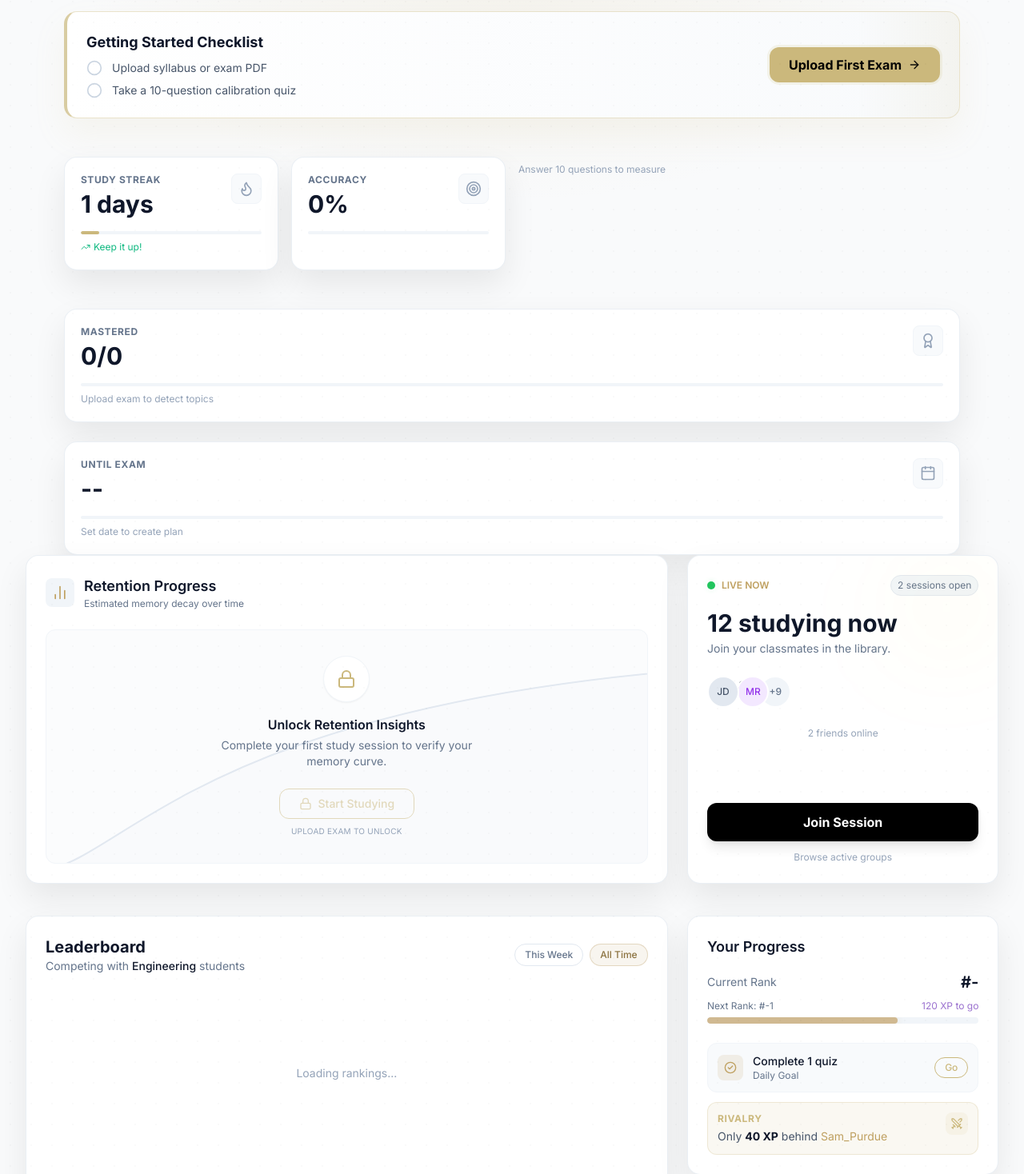
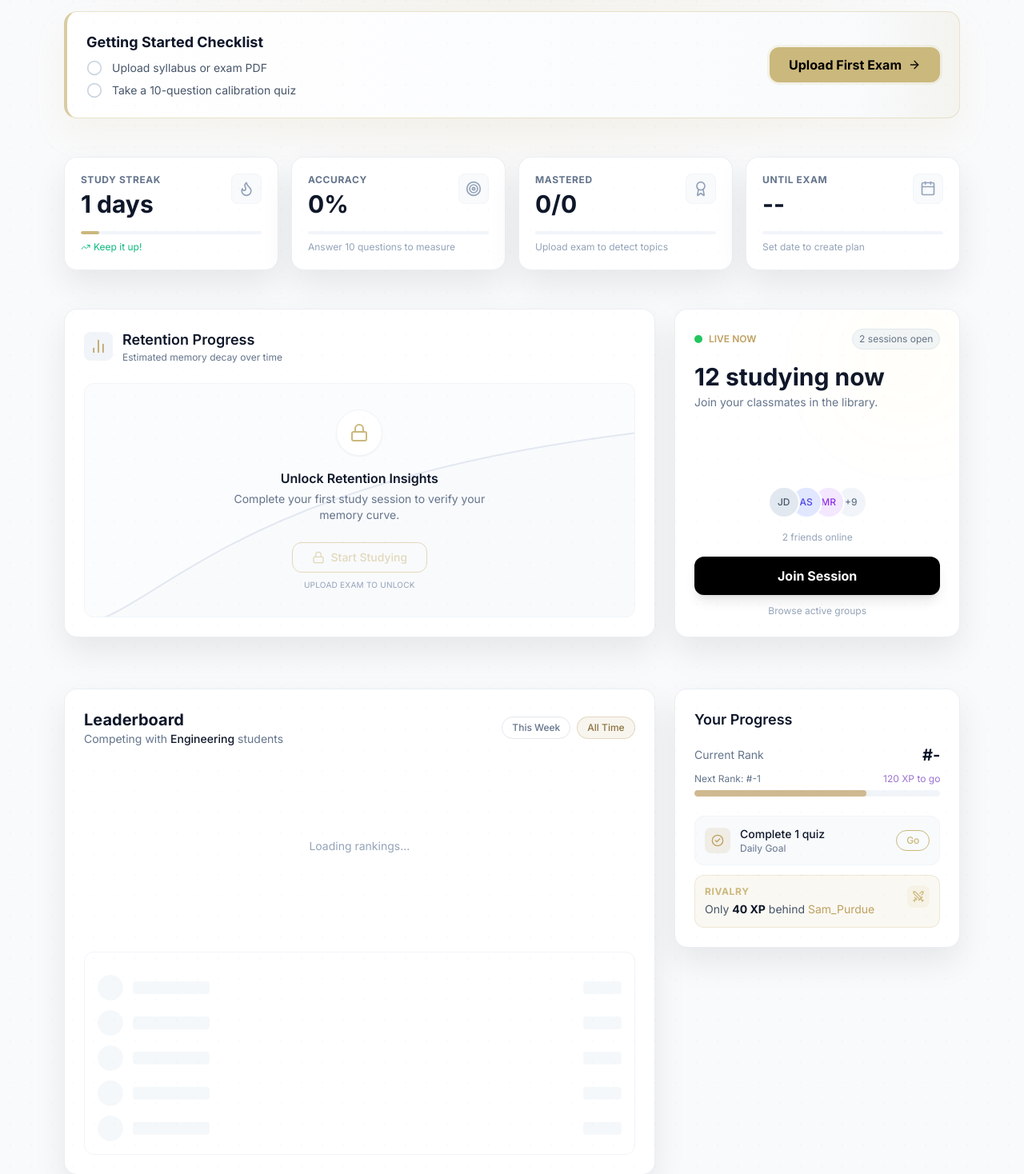
Before and after one commit to veersanyal/LearningApp, a Flask app: page /dashboard in a window 1280 px wide. Shown: the part 167-1635 px from the top of the page at 80% size. Run offline with Flask 3, Linux system fonts and the light colour scheme; a user stored in the database is signed in; data comes from the database, SQL or seed files in the repository; tables that the repository leaves empty hold one stand-in row (values such as "Sample post"); some libraries are stand-ins or nearby versions.

Commit message:
Fix Layout: Repair KPI Grid Structure & Improve Card Density

```diff
--- a/templates/dashboard.html
+++ b/templates/dashboard.html
@@ -148,7 +148,6 @@
             <div class="w-full h-1 bg-slate-100 dark:bg-white/10 rounded-full mt-4 overflow-hidden">
                 <div class="h-full bg-[#CBB87C] rounded-full" :style="'width: ' + (accuracy || 0) + '%'"></div>
             </div>
-        </div>
             <div class="mt-2">
                 <!-- Empty State Micro-copy -->
                 <div class="flex items-center gap-2" x-show="!accuracy">
@@ -246,8 +245,10 @@
                     class="p-4 bg-white dark:bg-[#0D1526] rounded-full mb-4 shadow-sm border border-slate-100 dark:border-white/10 flex items-center justify-center relative z-10">
                     <i data-lucide="lock" class="w-6 h-6 text-[#CBB87C]"></i>
                 </div>
-            <h4 class="text-slate-900 dark:text-white font-semibold mb-1 relative z-10">Unlock Retention Insights</h4>
-            <p class="text-slate-500 dark:text-slate-400 text-sm max-w-xs mb-6 relative z-10">Complete your first study
+                <h4 class="text-slate-900 dark:text-white font-semibold mb-1 relative z-10">Unlock Retention Insights
+                </h4>
+                <p class="text-slate-500 dark:text-slate-400 text-sm max-w-xs mb-6 relative z-10">Complete your first
+                    study
                     session to
                     verify your memory curve.</p>
 
@@ -257,7 +258,8 @@
                     <i data-lucide="lock" class="w-4 h-4"></i>
                     <span>Start Studying</span>
                 </button>
-            <p class="relative z-10 text-[10px] text-slate-400 mt-2 uppercase tracking-wide">Upload exam to unlock</p>
+                <p class="relative z-10 text-[10px] text-slate-400 mt-2 uppercase tracking-wide">Upload exam to unlock
+                </p>
             </div>
 
             <!-- Real Chart -->
@@ -286,14 +288,16 @@
 
                 <h3 class="text-3xl font-bold text-slate-900 dark:text-white mb-1">12 studying now</h3>
                 <p class="text-sm text-slate-500 dark:text-slate-400 mb-6">Join your classmates in the library.</p>
+            </div>
 
+            <div class="mt-auto pt-4"> <!-- Pushed to bottom, unified spacing -->
                 <!-- Avatar Stack -->
-            <div class="flex -space-x-3 mb-6">
+                <div class="flex -space-x-3 mb-4 justify-center">
                     <div
                         class="w-10 h-10 rounded-full border-2 border-white bg-slate-200 flex items-center justify-center text-xs text-slate-600 z-30 font-medium">
                         JD</div>
                     <div
-                    class-="w-10 h-10 rounded-full border-2 border-white bg-indigo-100 flex items-center justify-center text-xs text-indigo-600 z-20 font-medium">
+                        class="w-10 h-10 rounded-full border-2 border-white bg-indigo-100 flex items-center justify-center text-xs text-indigo-600 z-20 font-medium">
                         AS</div>
                     <div
                         class="w-10 h-10 rounded-full border-2 border-white bg-purple-100 flex items-center justify-center text-xs text-purple-600 z-10 font-medium">
@@ -303,9 +307,7 @@
                         +9</div>
                 </div>
                 <p class="text-xs text-slate-400 text-center mb-4">2 friends online</p>
-        </div>
 
-        <div class="mt-auto pt-4"> <!-- Pushed to bottom, unified spacing -->
                 <a href="{{ url_for('group_study') }}"
                     class="block w-full bg-black dark:bg-white text-white dark:text-black hover:scale-[1.02] py-3 rounded-xl transition-all font-bold text-center mb-3 shadow-lg">
                     Join Session
@@ -376,7 +378,8 @@
 
                 <div class="flex items-center justify-between mb-2">
                     <span class="text-sm text-slate-500 dark:text-slate-400">Current Rank</span>
-                <span class="text-xl font-bold text-slate-900 dark:text-white" x-text="'#' + (myRank || '-')"></span>
+                    <span class="text-xl font-bold text-slate-900 dark:text-white"
+                        x-text="'#' + (myRank || '-')"></span>
                 </div>
 
                 <div class="mb-6">
@@ -514,7 +517,8 @@
                 <!-- Center Text if Empty -->
                 <div class="absolute inset-0 flex flex-col items-center justify-center pointer-events-none z-10"
                     x-show="!studyLocations.length">
-                <div class="p-4 bg-white/80 backdrop-blur rounded-2xl border border-slate-100 text-center shadow-lg">
+                    <div
+                        class="p-4 bg-white/80 backdrop-blur rounded-2xl border border-slate-100 text-center shadow-lg">
                         <i data-lucide="map" class="w-8 h-8 text-slate-400 mx-auto mb-2"></i>
                         <p class="text-slate-600 font-medium">Map visualization loading...</p>
                         <p class="text-xs text-slate-400">(Using 2D placeholders for now)</p>
```
Lines whose indentation alone changed are shown as unchanged.
